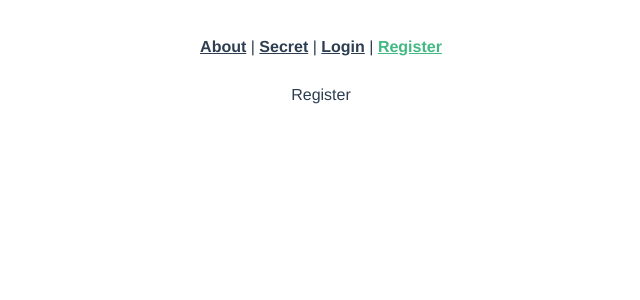
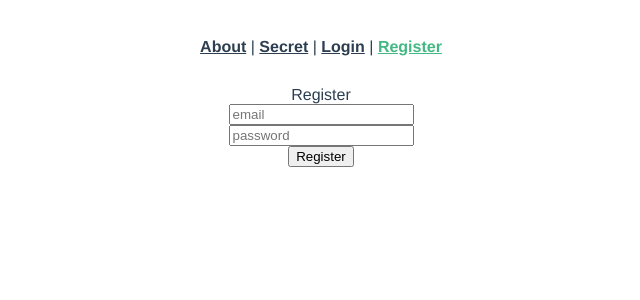
Before and after one commit to nejilabs/PWE-FirebaseVueFrontandBack-20191117-FRONTEND, a Vue app: page /register in a window 1280 px wide. Shown: the top 300 px of the page, without its empty margins (319-959 px from the left). Built offline with nearby package versions, Linux system fonts and the light colour scheme.

Commit message:
register page

```diff
--- a/src/views/Register.vue
+++ b/src/views/Register.vue
@@ -1,10 +1,35 @@
 <template>
-  <div>Register</div>
+  <div>
+    <div v-if="error" class="error">{{error.message}}</div>
+    <form @submit.prevent="pressed">
+      Register
+      <div class="email">
+        <input type="email" v-model="email" placeholder="email"/>
+      </div>
+      <div class="password">
+        <input type="password" v-model="password" placeholder="password"/>
+      </div>
+      <button type="submit">Register</button>
+    </form>
+  </div>
 </template>
 
 <script>
 export default {
 
+  methods:{
+    pressed(){
+      alert("Submitted")
+    }
+  },
+
+  data(){
+    return{
+      email:'',
+      password:'',
+      error:''
+    }
+  }
 }
 </script>
 
```
